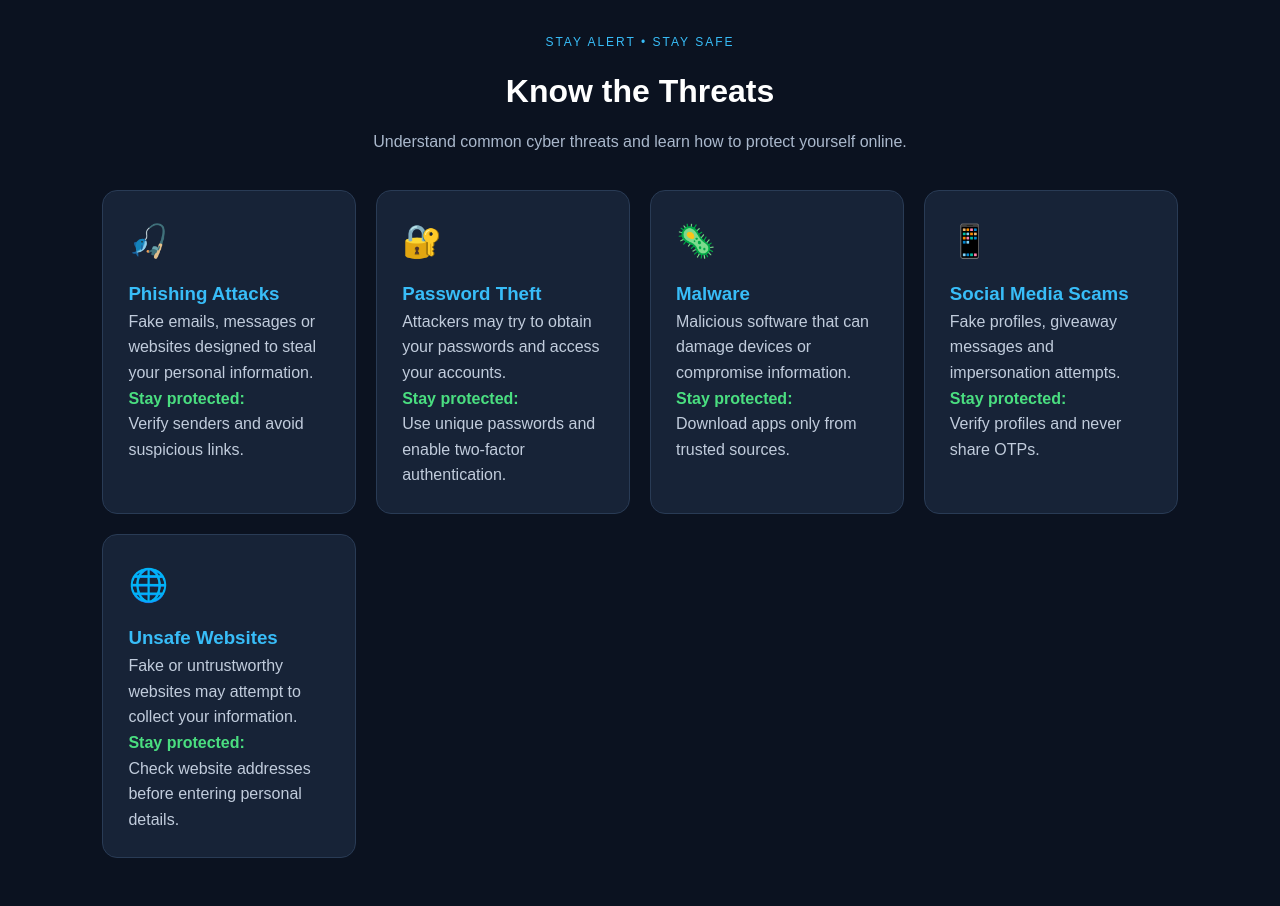
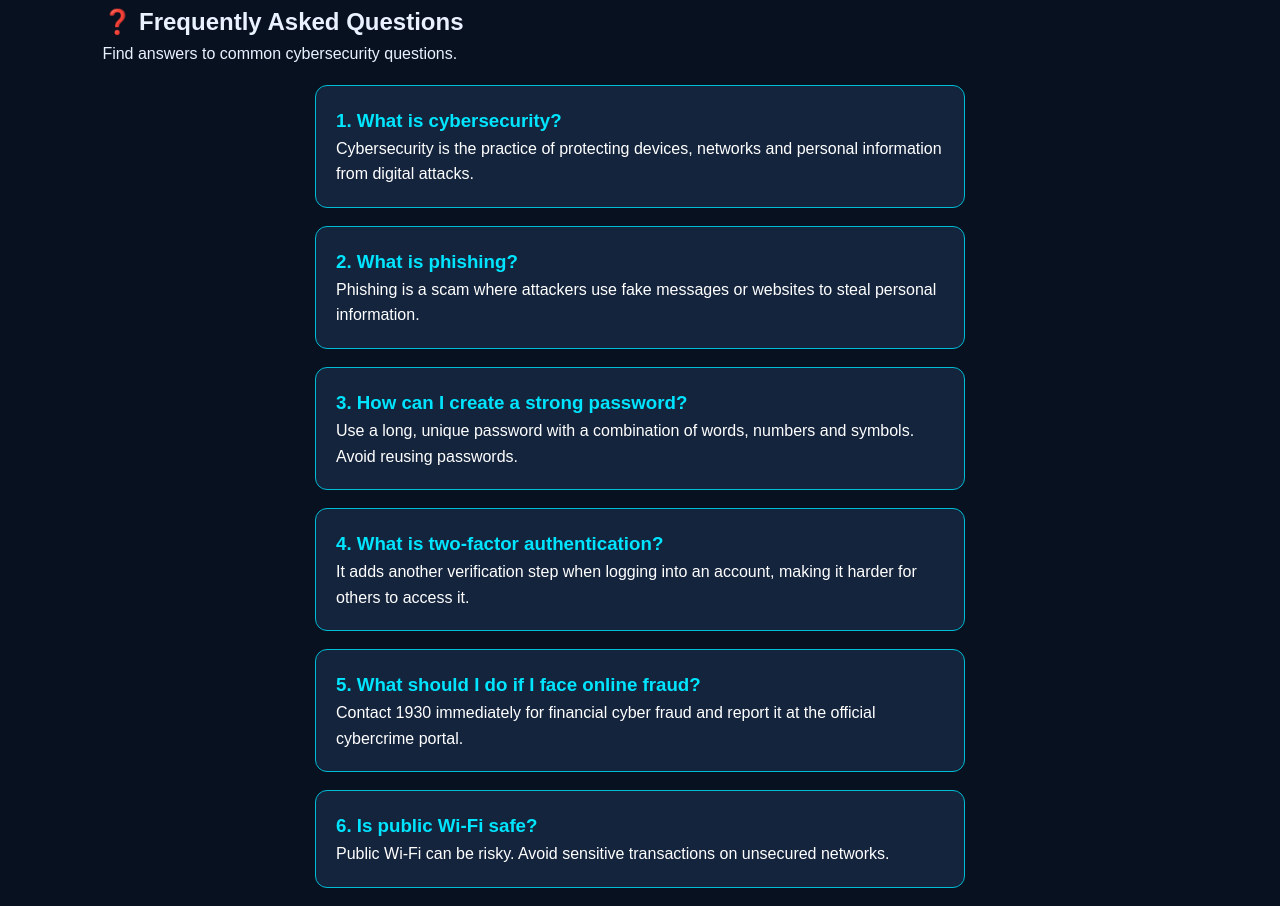
Before and after one commit to tanishkanale/cybersafe-website, a plain HTML site: page index.html in a window 1280 px wide. Shown: the part 6474-7380 px from the top of the page. Drawn offline with Linux system fonts and the light colour scheme.

Commit message:
Add Frequently Asked Questions section to CyberSafe
Added a FAQ section addressing common cybersecurity questions and advice.

```diff
--- a/index.html
+++ b/index.html
@@ -1020,7 +1020,43 @@ document.getElementById("feedbackForm").addEventListener("submit", function(even
     <p id="feedbackStatus" aria-live="polite"></p>
   </div>
 </section>
- /body>
+
+<section id="faq" class="section">
+  <h2>❓ Frequently Asked Questions</h2>
+  <p>Find answers to common cybersecurity questions.</p>
+
+  <div class="help-card">
+    <h3>1. What is cybersecurity?</h3>
+    <p>Cybersecurity is the practice of protecting devices, networks and personal information from digital attacks.</p>
+  </div>
+
+  <div class="help-card">
+    <h3>2. What is phishing?</h3>
+    <p>Phishing is a scam where attackers use fake messages or websites to steal personal information.</p>
+  </div>
+
+  <div class="help-card">
+    <h3>3. How can I create a strong password?</h3>
+    <p>Use a long, unique password with a combination of words, numbers and symbols. Avoid reusing passwords.</p>
+  </div>
+
+  <div class="help-card">
+    <h3>4. What is two-factor authentication?</h3>
+    <p>It adds another verification step when logging into an account, making it harder for others to access it.</p>
+  </div>
+
+  <div class="help-card">
+    <h3>5. What should I do if I face online fraud?</h3>
+    <p>Contact 1930 immediately for financial cyber fraud and report it at the official cybercrime portal.</p>
+  </div>
+
+  <div class="help-card">
+    <h3>6. Is public Wi-Fi safe?</h3>
+    <p>Public Wi-Fi can be risky. Avoid sensitive transactions on unsecured networks.</p>
+  </div>
+</section>
+
+ </body>
 
 <section id="threats" class="threats-section">
   <div class="section-heading">
```
